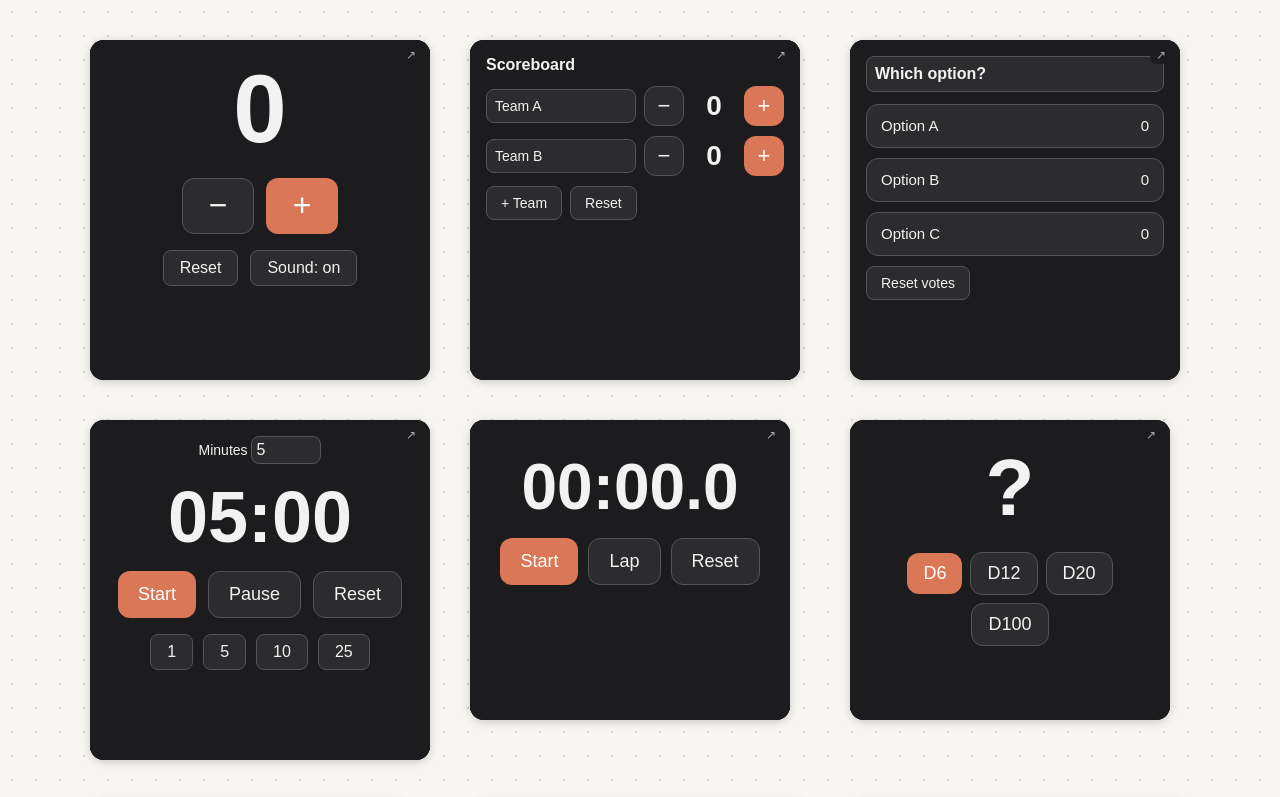
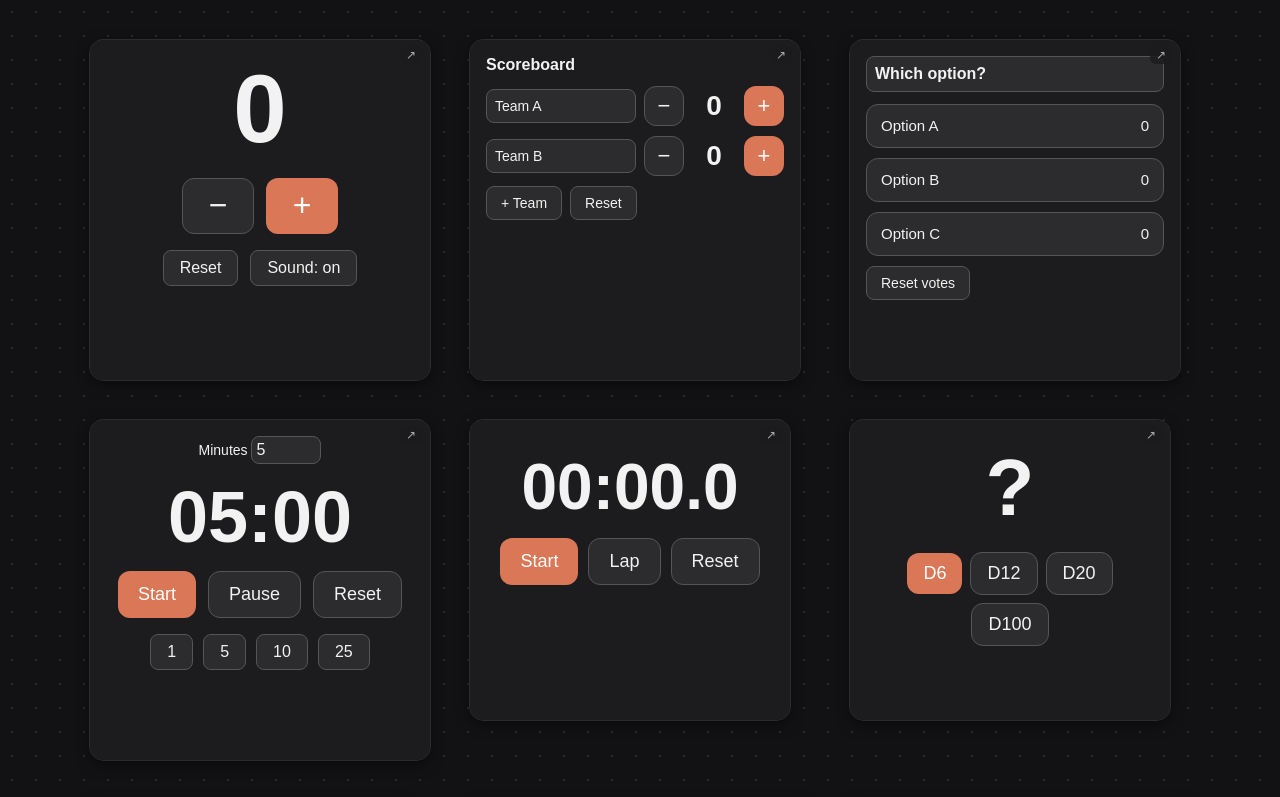
Before and after one commit to EitanAi-git/board-widgets, a plain HTML site: page index.html in a window 1280 px wide. Shown: the top 797 px of the page. Drawn offline with Linux system fonts and the light colour scheme.

Commit message:
Dark page background, a shade darker than the widgets
Co-Authored-By: Claude Opus 5.5 <noreply@anthropic.com>
Claude-Session: https://claude.ai/code/session_011C4taG11Knmj2iMaybjLAy

```diff
--- a/index.html
+++ b/index.html
@@ -5,15 +5,15 @@
 <meta name="viewport" content="width=device-width,initial-scale=1">
 <title>Board widgets</title>
 <link rel="manifest" href="manifest.webmanifest">
-<meta name="theme-color" content="#1c1c1e">
+<meta name="theme-color" content="#121214">
 <link rel="icon" href="icons/icon-192.png">
 <link rel="apple-touch-icon" href="icons/icon-192.png">
 <meta name="apple-mobile-web-app-capable" content="yes">
 <style>
   html,body{margin:0;min-height:100%}
-  body{background:#f7f6f3;background-image:radial-gradient(#d6d3cc 1.2px,transparent 1.2px);background-size:24px 24px;font-family:sans-serif;overflow-x:hidden}
+  body{background:#121214;background-image:radial-gradient(#2a2a2e 1.2px,transparent 1.2px);background-size:24px 24px;font-family:sans-serif;overflow-x:hidden}
   #wrap{position:relative;margin:0 auto;transform-origin:top left}
-  .card{position:absolute;border-radius:14px;overflow:hidden;box-shadow:0 2px 10px rgba(0,0,0,.18);background:#1c1c1e}
+  .card{position:absolute;border-radius:14px;overflow:hidden;box-shadow:0 0 0 1px #2c2c2e,0 4px 14px rgba(0,0,0,.5);background:#1c1c1e}
   .card iframe{display:block;width:100%;height:100%;border:0}
   .open{position:absolute;top:6px;right:8px;z-index:2;font-size:12px;color:#aaa;text-decoration:none;background:rgba(28,28,30,.85);padding:2px 6px;border-radius:6px}
 </style>
--- a/sw.js
+++ b/sw.js
@@ -1,5 +1,5 @@
 // Caches every page so the installed app opens offline. Bump VERSION after changing files.
-var VERSION = "v1";
+var VERSION = "v2";
 var FILES = [
   "./", "index.html", "shim.js", "manifest.webmanifest",
   "icons/icon-192.png", "icons/icon-512.png", "icons/maskable-512.png",
```
Also changed, not shown: manifest.webmanifest.
